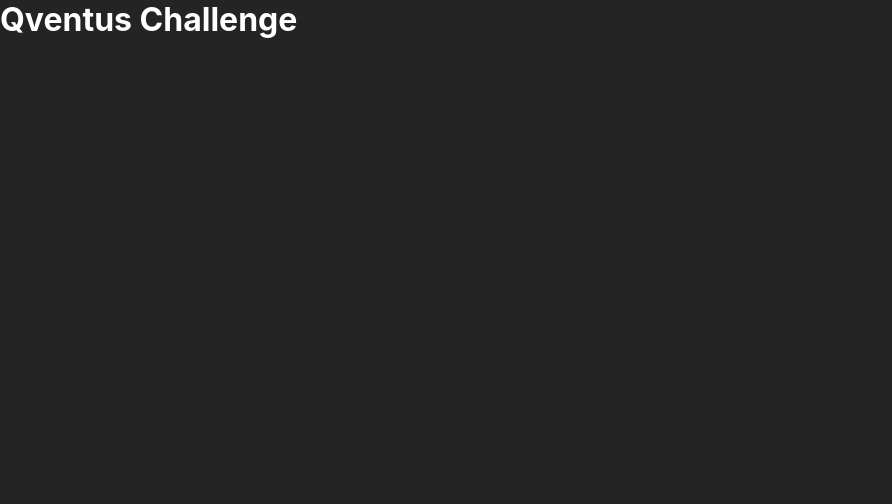
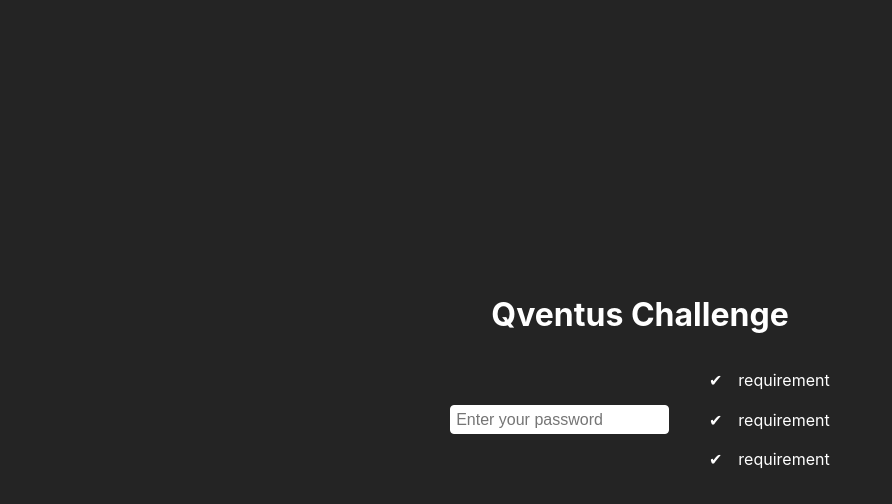
Before and after one commit to Ginijhnc/qventus-password-validator, a React (Vite) app: page / in a window 1280 px wide. Shown: the top 504 px of the page, without its empty margins (0-892 px from the left). Built offline with nearby package versions, Linux system fonts and the light colour scheme.

Commit message:
style: base layout

```diff
--- a/src/App.module.css
+++ b/src/App.module.css
@@ -24,3 +24,13 @@
   color: hsl(0deg, 0%, 100%);
   background-color: hsl(0deg, 0%, 14%);
 }
+
+.container {
+  display: flex;
+  justify-content: center;
+  flex-direction: column;
+  align-items: center;
+  max-width: 75rem;
+  margin: 0 auto;
+  height: 100vh;
+}
--- a/src/App.tsx
+++ b/src/App.tsx
@@ -1,9 +1,11 @@
-import "./App.module.css";
+import styles from "./App.module.css";
+import { PasswordInput } from "@/components/PasswordInput/PasswordInput";
 
 export const App = () => {
   return (
-    <main>
+    <main className={styles.container}>
       <h1 data-testid="home-heading">Qventus Challenge</h1>
+      <PasswordInput />
     </main>
   );
 };
--- /dev/null
+++ b/src/components/PasswordInput/PasswordInput.module.css
@@ -0,0 +1,39 @@
+.passwordInputWrapper {
+  display: flex;
+  flex-direction: column;
+  padding: 1.25rem 0;
+  gap: 1.5rem;
+}
+
+.inputContainer,
+.requirementsContainer {
+  flex: 1;
+  display: flex;
+  flex-direction: column;
+  justify-content: center;
+  align-items: center;
+  gap: 1.2rem;
+  padding: 1rem 0;
+}
+
+input {
+  padding: 0.3rem;
+  font-size: 1rem;
+  border: 1px solid white;
+  border-radius: 4px;
+}
+
+.requirement {
+  list-style-type: none;
+}
+
+.requirementIndicator {
+  padding: 1rem;
+}
+
+@media (min-width: 768px) {
+  .passwordInputWrapper {
+    flex-direction: row;
+    gap: 1.5rem;
+  }
+}
--- a/src/components/PasswordInput/PasswordInput.tsx
+++ b/src/components/PasswordInput/PasswordInput.tsx
@@ -1,3 +1,25 @@
+import styles from "./PasswordInput.module.css";
+
+const Requirement = () => {
+  return (
+    <li className={styles.requirement}>
+      <span className={styles.requirementIndicator}>✔</span>
+      <span>requirement</span>
+    </li>
+  );
+};
+
 export const PasswordInput = () => {
-  return <input>test</input>;
+  return (
+    <div className={styles.passwordInputWrapper}>
+      <div className={styles.inputContainer}>
+        <input placeholder="Enter your password" className={styles.input} />
+      </div>
+      <ul className={styles.requirementsContainer}>
+        <Requirement />
+        <Requirement />
+        <Requirement />
+      </ul>
+    </div>
+  );
 };
```
